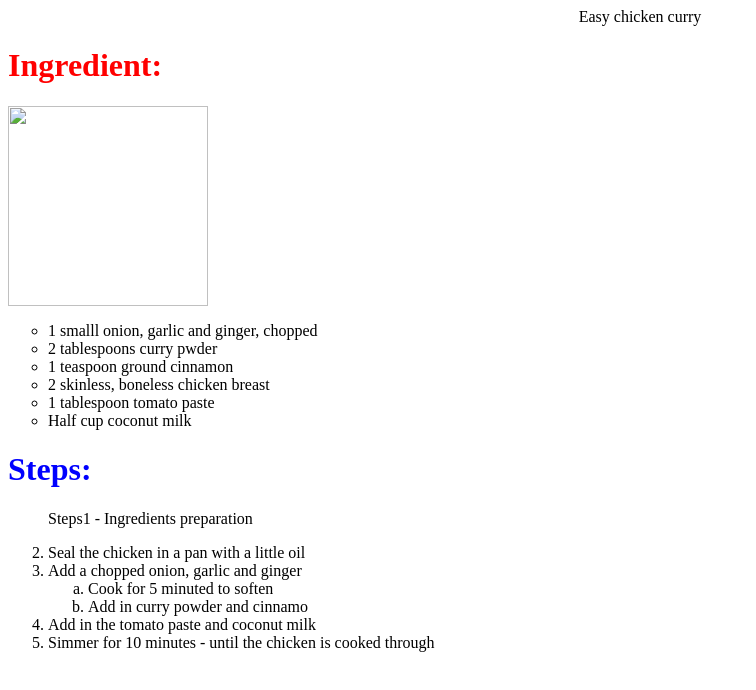
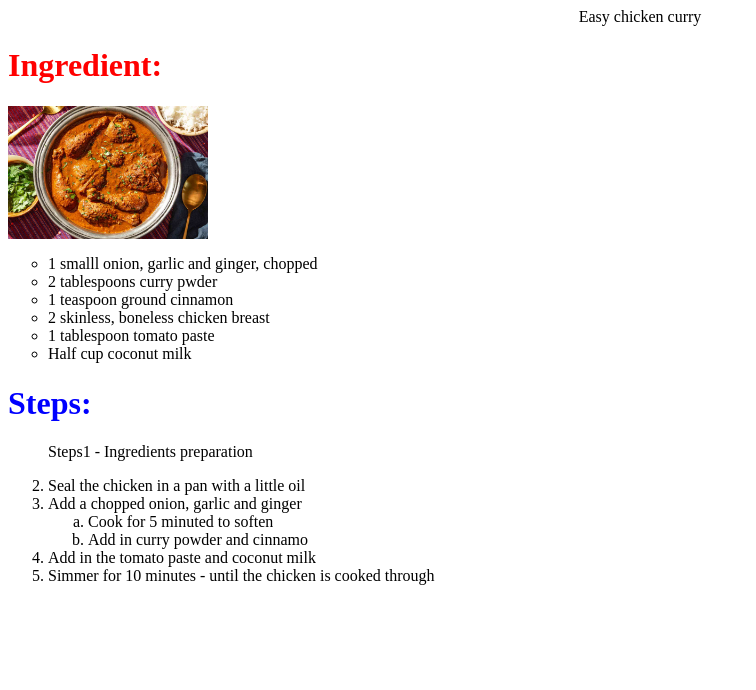
Before and after one commit to alvinhihi/alvin.github.io, a plain HTML site: page tutorial/alvinchoong_dcs2501012_quizlesson7.html in a window 1280 px wide. Shown: the whole page, without its empty margins (0-756 px from the left). Drawn offline with Linux system fonts and the light colour scheme.

Commit message:
Update alvinchoong_dcs2501012_quizlesson7.html

```diff
--- a/tutorial/alvinchoong_dcs2501012_quizlesson7.html
+++ b/tutorial/alvinchoong_dcs2501012_quizlesson7.html
@@ -7,7 +7,7 @@
 <h1><font color=red>Ingredient:</font>
 </h1>
 <p>
-	<img src='spicy-chicken-curry-FT-RECIPE0321-58f84fdf7b484e7f86894203eb7834e7' width=200 >
+	<img src='spicy-chicken-curry-FT-RECIPE0321-58f84fdf7b484e7f86894203eb7834e7.jpg' width=200 >
 	<ul type=circle>
 		<li>1 smalll onion, garlic and ginger, chopped
 		</li>
```
